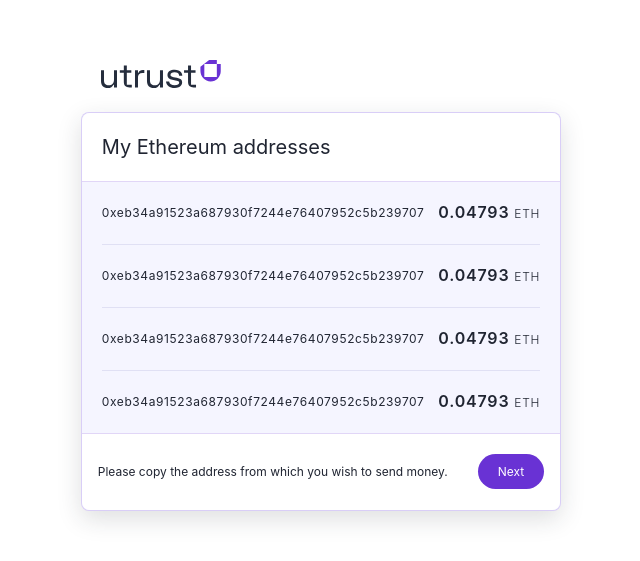
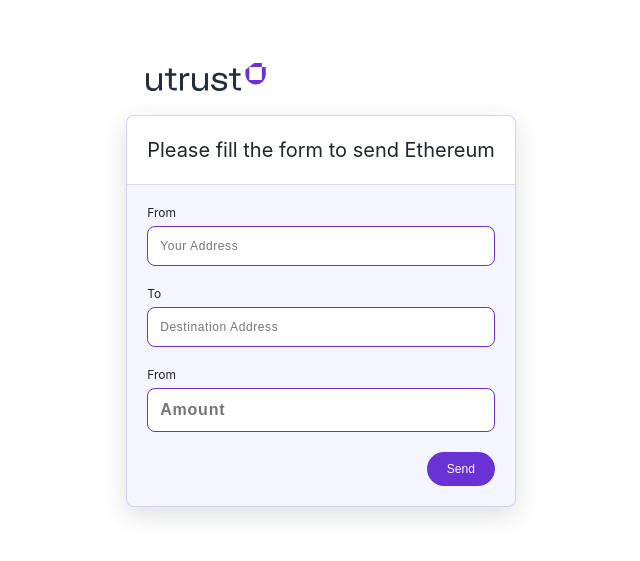
Before and after one commit to sumit31raj/utrust, a Next.js app: page / in a window 1280 px wide. Shown: the part 125-686 px from the top of the page, without its empty margins (319-959 px from the left). Built offline with nearby package versions, Linux system fonts and the light colour scheme.

Commit message:
Added new transaction form UI

```diff
--- /dev/null
+++ b/components/AddTransaction/AddTransaction.module.css
@@ -0,0 +1,66 @@
+.transactions img {
+  margin: 20px;
+}
+
+.card {
+  background: #F5F5FF;
+  border: 1px solid rgba(105, 50, 212, 0.2);
+  box-shadow: 0px 8px 24px rgba(32, 37, 50, 0.15);
+  border-radius: 8px;
+  color: #202532;
+}
+
+.cardTitle {
+  font-size: 20px;
+  line-height: 28px;
+  background: #FFFFFF;
+  padding: 20px;
+  border-top-left-radius: 8px;
+  border-top-right-radius: 8px;
+  border-bottom: 1px solid rgba(105, 50, 212, 0.2);
+}
+
+.cardBody {
+  padding: 20px;
+}
+
+.field {
+  margin-bottom: 20px;
+  display: flex;
+  flex-direction: column;
+  gap: 5px;
+}
+
+.field label {
+  font-size: 12px;
+  line-height: 16px;
+}
+
+.field input {
+  border: 1px solid #6932D4;
+  border-radius: 8px;
+  padding: 12px;
+  font-size: 12px;
+  letter-spacing: 0.05em;
+  outline: none;
+}
+
+.amountInput {
+  font-size: 16px !important;
+  font-weight: 600;
+}
+
+.submitButton {
+  display: flex;
+  justify-content: end;
+}
+
+.submit {
+  background: #6932D4;
+  border-radius: 100px;
+  padding: 10px 20px;
+  color: #ffffff;
+  font-size: 12px;
+  border: unset;
+  cursor: pointer;
+}
--- /dev/null
+++ b/components/AddTransaction/index.tsx
@@ -0,0 +1,34 @@
+import React from 'react';
+import styles from './AddTransaction.module.css'
+
+const AddTransaction = () => {
+  return (
+    <div className={styles.transactions}>
+      <img src="/Logo.svg" alt="Log" />
+      <div className={styles.card}>
+        <div className={styles.cardTitle}>Please fill the form to send Ethereum</div>
+        <div className={styles.cardBody}>
+          <form>
+            <div className={styles.field}>
+              <label htmlFor="from">From</label>
+              <input type="text" id='from' name="from" placeholder="Your Address" />
+            </div>
+            <div className={styles.field}>
+              <label htmlFor="to">To</label>
+              <input type="text" id='to' name="to" placeholder="Destination Address" />
+            </div>
+            <div className={styles.field}>
+              <label htmlFor="address">From</label>
+              <input type="text" name="address" placeholder="Amount" className={styles.amountInput} />
+            </div>
+            <div className={styles.submitButton}>
+              <input type="submit" className={styles.submit} value="Send" />
+            </div>
+          </form>
+        </div>
+      </div>
+    </div>
+  )
+}
+
+export default AddTransaction
--- a/components/MainWrapper/index.tsx
+++ b/components/MainWrapper/index.tsx
@@ -1,11 +1,14 @@
 import React from 'react'
+import AddTransaction from '../AddTransaction';
 import Transactions from '../Transactions';
 import styles from "./MainWrapper.module.css";
 
 const MainWrapper = () => {
+
   return (
     <div className={styles.wrapper}>
-      <Transactions />
+      {/* <Transactions /> */}
+      <AddTransaction />
     </div>
   )
 }
```
